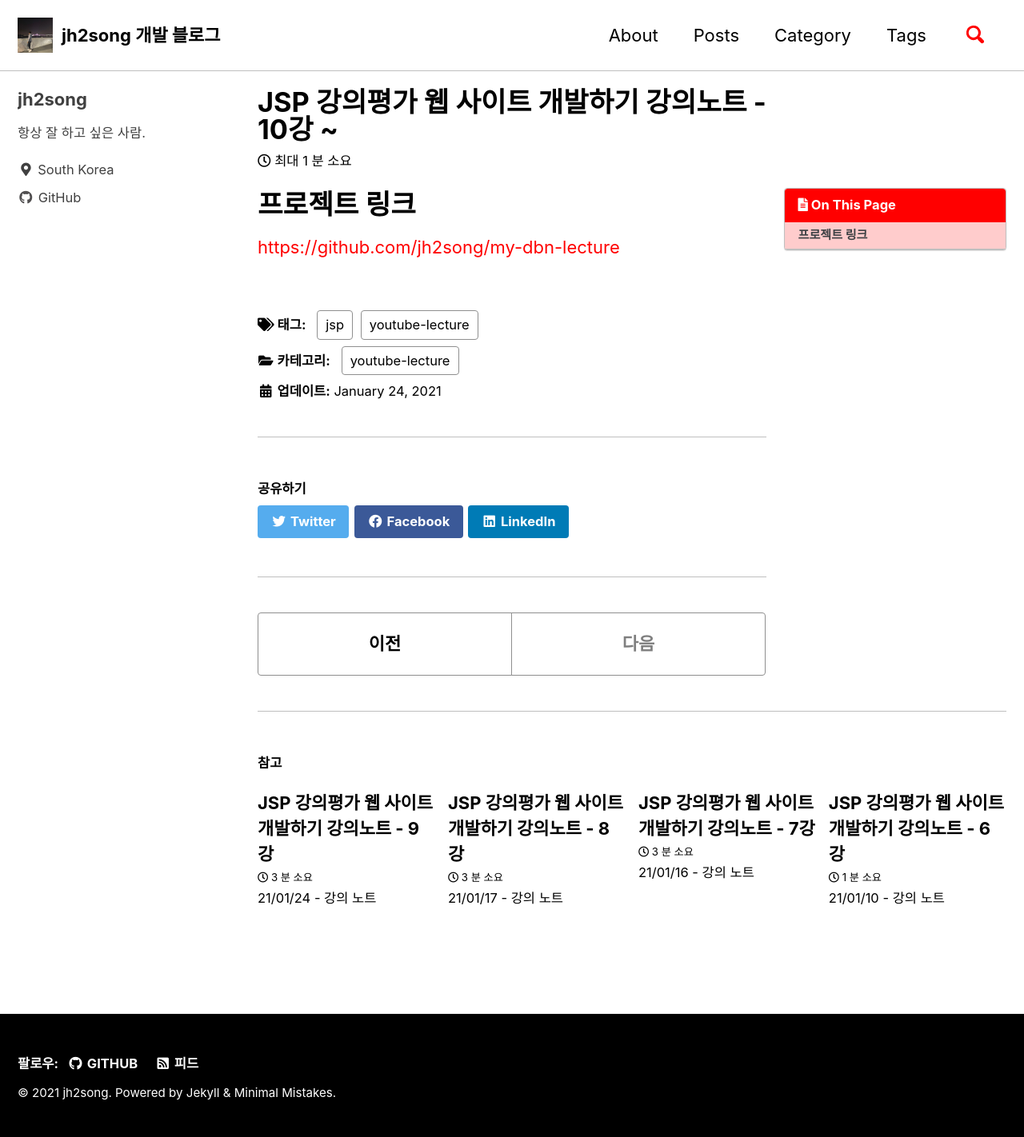
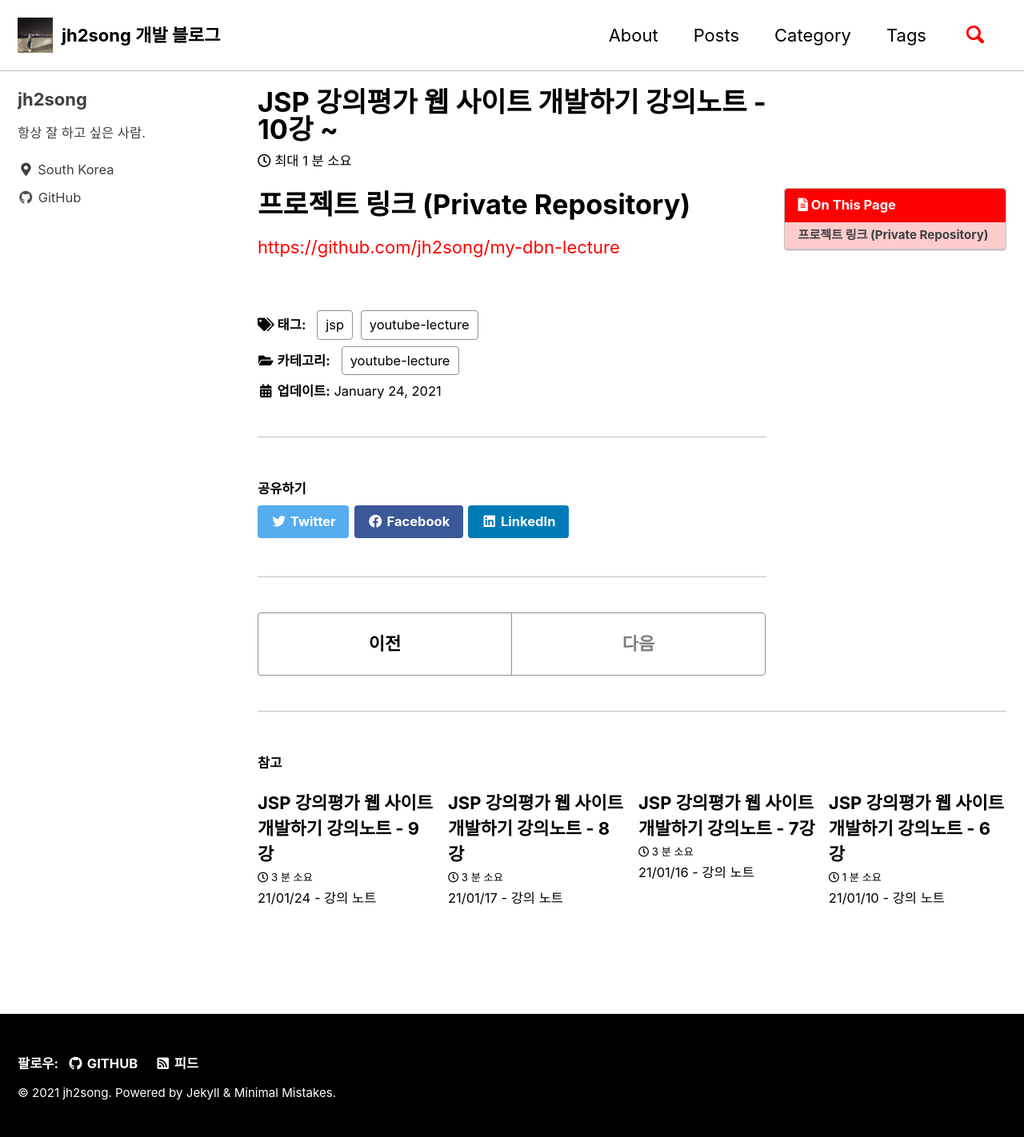
Before and after one commit to jh2song/jh2song.github.io, a Jekyll site: the page built from _posts/youtube-lecture/ndb_jsp_lecture_evaluation/2021-01-24-jsp-tutorial-ndb-part10~.md, in a window 1280 px wide. Shown: the whole page at 80% size. Built offline with Jekyll 4.4.1, drawn with Linux system fonts in a browser that asks for light colours; cached includes are drawn as plain includes.

Commit message:
21/01/24

```diff
--- a/_posts/youtube-lecture/ndb_jsp_lecture_evaluation/2021-01-24-jsp-tutorial-ndb-part10~.md
+++ b/_posts/youtube-lecture/ndb_jsp_lecture_evaluation/2021-01-24-jsp-tutorial-ndb-part10~.md
@@ -7,5 +7,5 @@ last_modified_at: "2021-01-24"
 toc: true
 toc_sticky: true
 ---
-# 프로젝트 링크
+# 프로젝트 링크 (Private Repository)
 [https://github.com/jh2song/my-dbn-lecture](https://github.com/jh2song/my-dbn-lecture)
```
